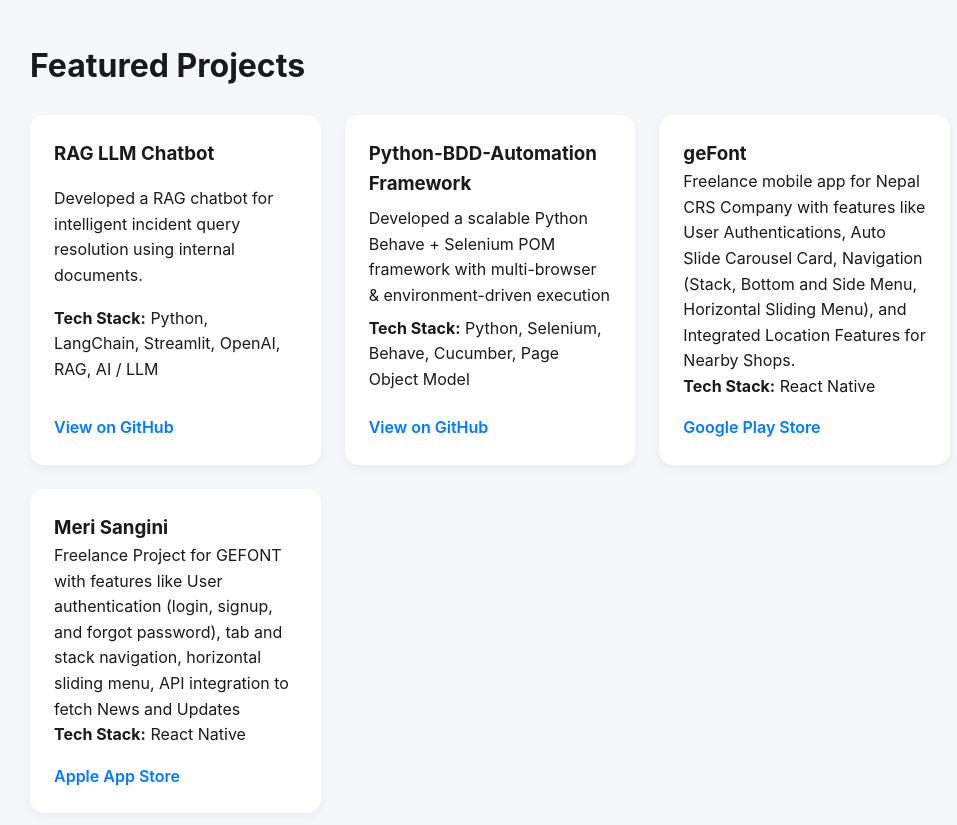
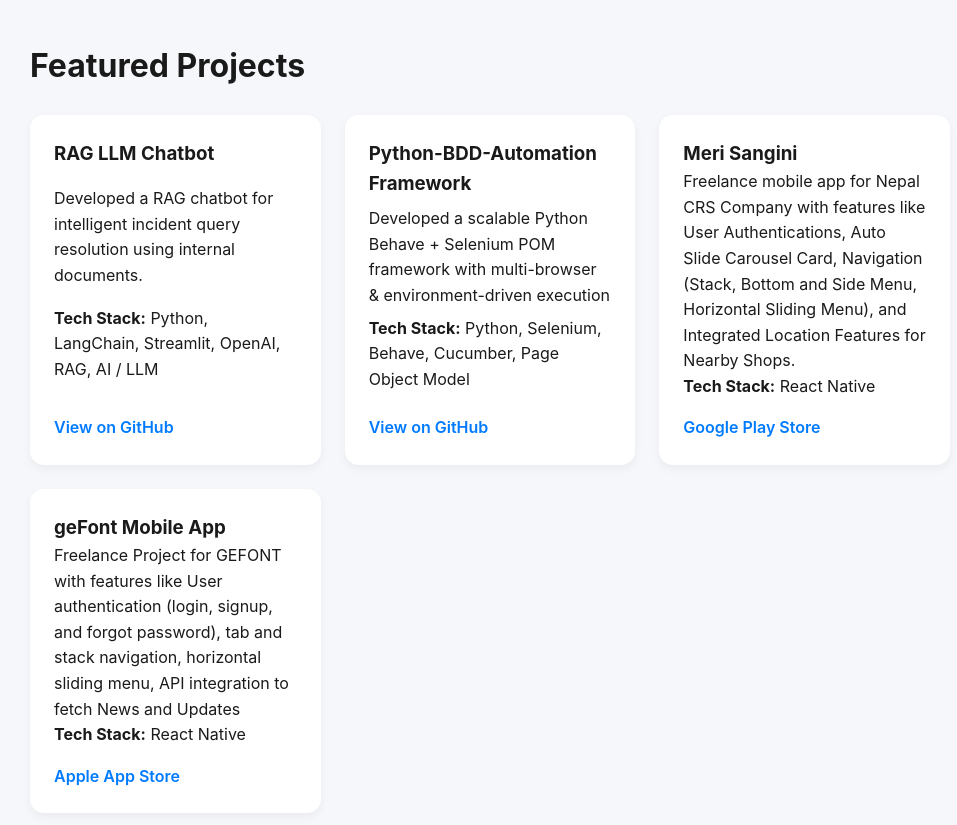
Before and after one commit to samirbhusal/personal-website, a React (Vite) app: page / in a window 1280 px wide. Shown: the part 840-1665 px from the top of the page, without its empty margins (150-1107 px from the left). Built offline with nearby package versions, Linux system fonts and the light colour scheme.

Commit message:
refactor(projectData): rename 'geFont' project to 'Meri Sangini'

```diff
--- a/src/data/projectData.js
+++ b/src/data/projectData.js
@@ -18,7 +18,7 @@
     linkName: "View on GitHub",
   },
   {
-    title: "geFont",
+    title: "Meri Sangini",
     description:
       "Freelance mobile app for Nepal CRS Company with features like User Authentications, Auto Slide Carousel Card, Navigation (Stack, Bottom and Side Menu, Horizontal Sliding Menu), and Integrated Location Features for Nearby Shops.",
     tags: ["React Native"],
@@ -28,7 +28,7 @@
     linkName: "Google Play Store",
   },
   {
-    title: "Meri Sangini",
+    title: "geFont Mobile App",
     description:
       "Freelance Project for GEFONT with features like User authentication (login, signup, and forgot password), tab and stack navigation, horizontal sliding menu, API integration to fetch News and Updates",
     tags: ["React Native"],
```
